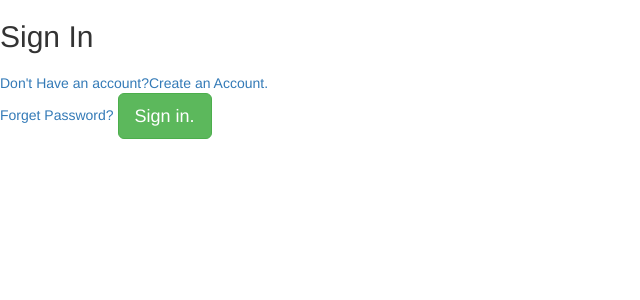
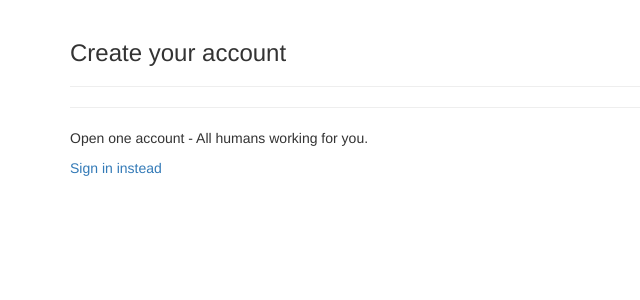
Before and after one commit to notedwin/restaurant-app, a Flask app: template templates/customer/register.html in a window 1280 px wide. Shown: the part 50-350 px from the top of the page, without its empty margins (0-640 px from the left). Run offline with Flask 2, Linux system fonts and the light colour scheme; the template is opened without the code that fills it, so the values that code supplies are empty; parts of the project's set-up code (start-up, migrations or seed data) failed here and were passed over; some libraries are stand-ins or nearby versions.

Commit message:
add login and registration

```diff
--- a/hello.py
+++ b/app.py
@@ -1,6 +1,8 @@
 from flask import Flask, request, session, redirect, url_for, render_template, flash, send_from_directory, Markup, jsonify
 from flask_bootstrap import Bootstrap
 from flask_fontawesome import FontAwesome
+
+from model import RegForm
 
 
 app = Flask(__name__,static_url_path='/static',static_folder='static')
@@ -40,7 +42,10 @@
 
 @app.route('/register', methods=['GET','POST'])
 def register():
-    if request.method == 'GET' :
+    form = RegForm(request.form)
+    if request.method == 'POST' and form.validate_on_submit():
+        return 'We confirm your registration!'
+    elif request.method == 'GET' :
         return render_template('customer/register.html')
 
 @app.route('/staff-portal')
--- a/templates/customer/register.html
+++ b/templates/customer/register.html
@@ -1,17 +1,11 @@
 {%- extends "customer/base.html" %}
 {% block content %}
-<div class="card card-default">
-    <div class="card-header">
-        <h2>Sign In<h2>
-    </div>
-    <div class="card-body">
-        <a>Don't Have an account?</a><a href="<!-- register page -->">Create an Account.</a>
-        <br>
-
-
-
-        <a href="<!-- Blank -->">Forget Password?</a>
-        <a class="btn btn-lg btn-success" href="<!-- Post Sign in -->">Sign in.</a>
-    </div>
+<div class="container">
+  <h3>Create your account</h3>
+  <hr>
+    {{ wtf.quick_form(form) }}
+  <hr>
+  <p>Open one account - All humans working for you.</p>
+  <p><a href="#">Sign in instead</a></p>
 </div>
 {% endblock %}
```
Also changed, not shown: model.py (added, +17 -0 lines).
